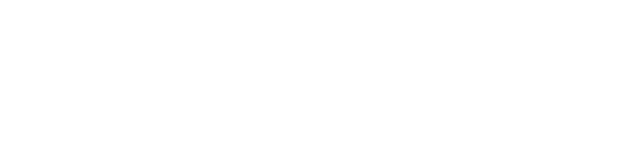
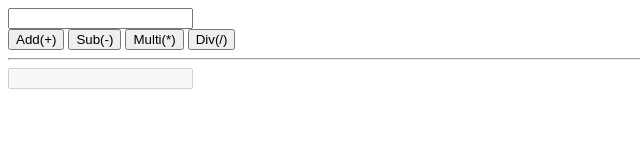
Before and after one commit to xuanbach1992/GitProject, a plain HTML site: page modul_session2/Calculator.html in a window 1280 px wide. Shown: the whole page, without its empty margins (0-640 px from the left). Drawn offline with Linux system fonts and the light colour scheme.

Commit message:
may tinh chuaw hoan thien

```diff
--- a/modul_session2/Calculator.html
+++ b/modul_session2/Calculator.html
@@ -2,9 +2,26 @@
 <html lang="en">
 <head>
     <meta charset="UTF-8">
-    <title>Title</title>
+    <title>Calculator</title>
 </head>
 <body>
+<input type="text" id="num_input1" oninput="cle()"><br>
 
+<button type="button" name="button" value="1"     onclick="checkMath()">Add(+)</button>
+<button type="button" name="button" value="2"     onclick="checkMath()">Sub(-)</button>
+<button type="button" name="button" value="3"     onclick="checkMath()">Multi(*)</button>
+<button type="button" name="button" value="4"     onclick="checkMath()">Div(/)</button>
+<br>
+<hr>
+<input type="text" id="result" disabled>
+<script>
+    function cle(){
+        let a=
+        document.getElementById('result').value= document.getElementById('num_input1').value;
+    }
+    function checkMath() {
+        let a=document.getElementsByTagName('button').value;
+
+</script>
 </body>
 </html>
```
